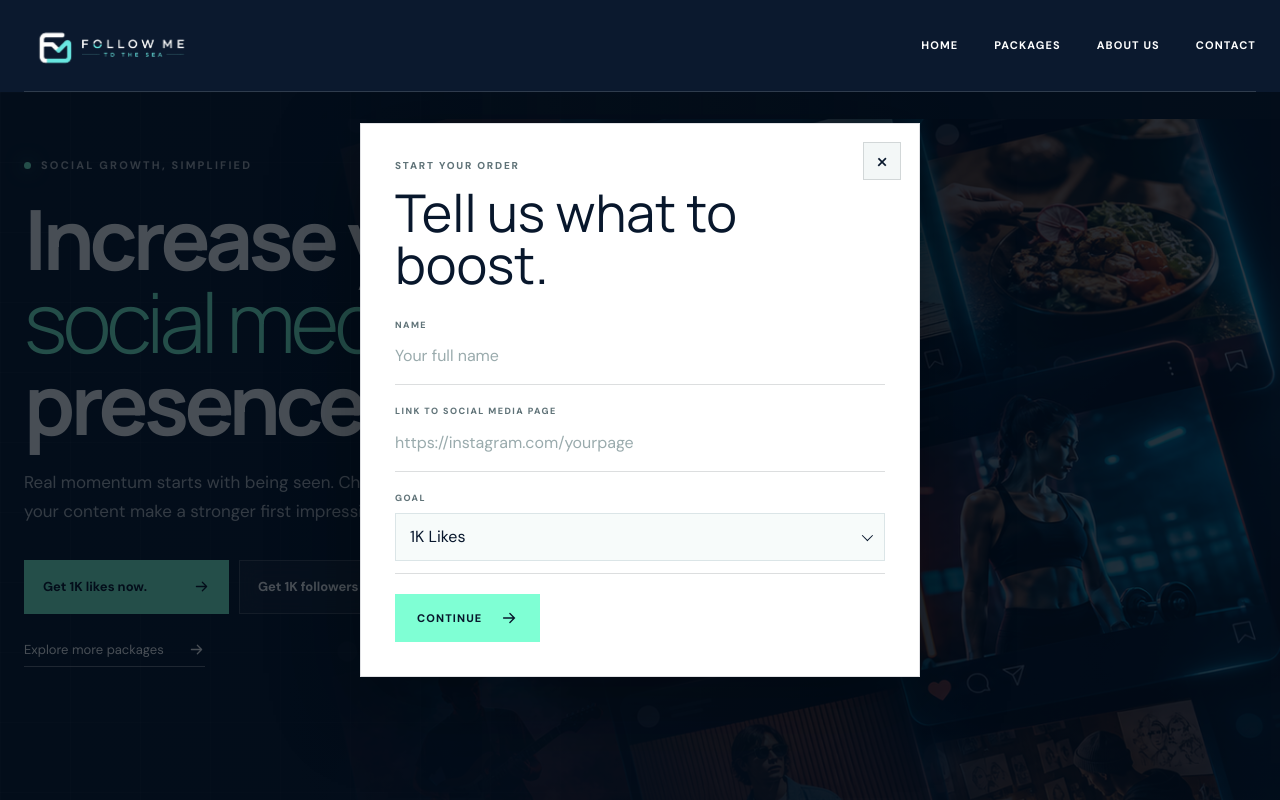
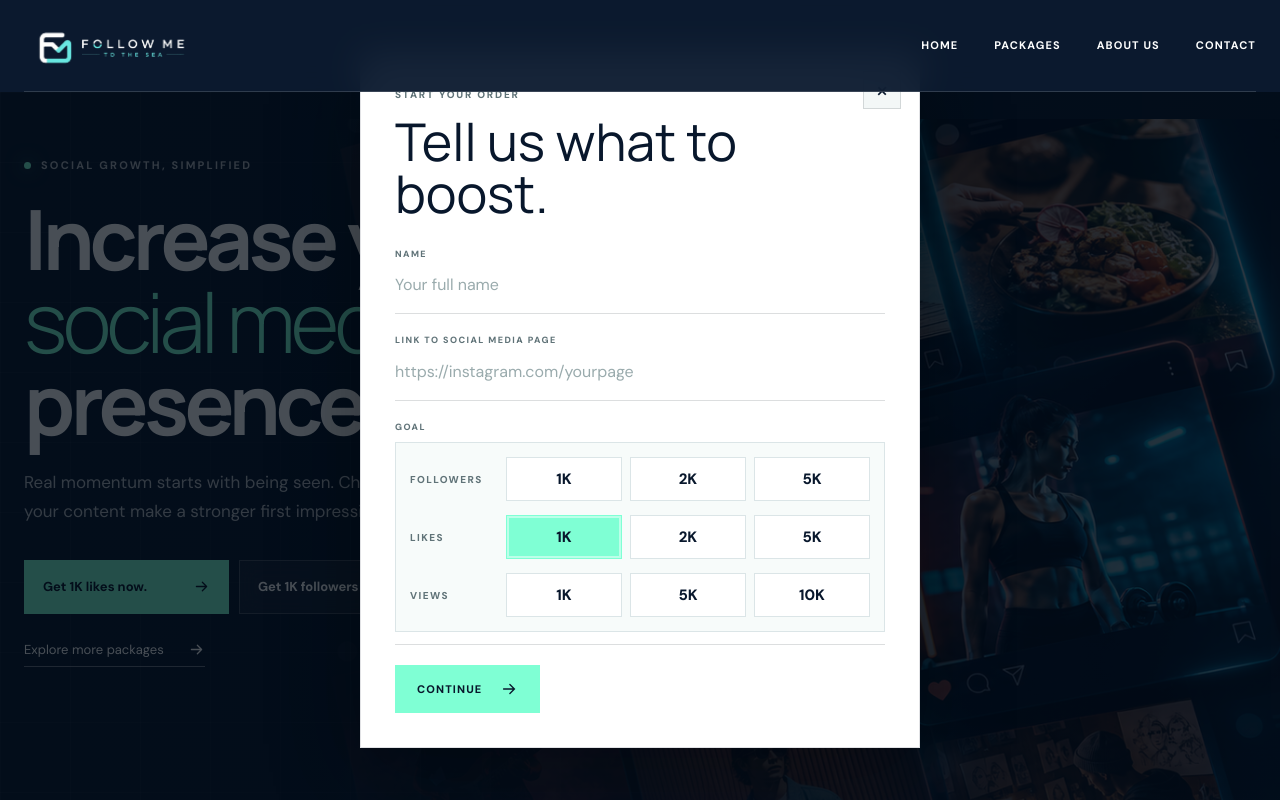
Before and after one commit to kenneth-tech/Followmetothesea, a Next.js app: page / in a window 1280 px wide. Both pictures are taken after a click on the button "Get 1K likes now.". Shown: the top 800 px of the page. Built offline with nearby package versions, Linux system fonts and the light colour scheme.

Commit message:
Make order goal picker more user friendly

```diff
--- a/src/app/globals.css
+++ b/src/app/globals.css
@@ -1071,98 +1071,51 @@ footer nav svg {
   color: #9aabad;
 }
 
-.order-goal-picker {
-  position: relative;
-}
-
-.order-goal-trigger {
-  align-items: center;
+.order-goal-selector {
   background: #f7fbfa;
   border: 1px solid #dbe5e7;
-  color: #7a8f94;
-  cursor: pointer;
-  display: flex;
-  font: inherit;
-  font-size: 16px;
-  justify-content: space-between;
-  min-height: 48px;
-  outline: 0;
-  padding: 0 14px;
-  text-align: left;
-  transition: border-color .2s ease, box-shadow .2s ease, color .2s ease;
-  width: 100%;
-}
-
-.order-goal-trigger:hover,
-.order-goal-trigger:focus-visible,
-.order-goal-trigger.is-open {
-  border-color: var(--aqua);
-  box-shadow: 0 0 0 3px rgba(109, 248, 206, .22);
-}
-
-.order-goal-trigger.has-value {
-  color: var(--navy);
-}
-
-.order-goal-chevron {
-  border-bottom: 1px solid currentColor;
-  border-right: 1px solid currentColor;
-  flex: 0 0 auto;
-  height: 8px;
-  margin-left: 14px;
-  transform: rotate(45deg) translateY(-2px);
-  transition: transform .2s ease;
-  width: 8px;
-}
-
-.order-goal-trigger.is-open .order-goal-chevron {
-  transform: rotate(225deg) translate(-2px, -2px);
-}
-
-.order-goal-menu {
+  display: grid;
+  gap: 14px;
+  padding: 14px;
+}
+
+.order-goal-group {
+  align-items: center;
+  display: grid;
+  gap: 10px;
+  grid-template-columns: 86px 1fr;
+}
+
+.order-goal-group p {
+  color: #607378;
+  font-size: 10px;
+  font-weight: 800;
+  letter-spacing: .14em;
+  margin: 0;
+  text-transform: uppercase;
+}
+
+.order-goal-options {
+  display: grid;
+  gap: 8px;
+  grid-template-columns: repeat(3, minmax(0, 1fr));
+}
+
+.order-goal-option {
+  align-items: center;
   background: white;
   border: 1px solid #dbe5e7;
-  box-shadow: 0 18px 45px rgba(4, 20, 39, .16);
-  display: grid;
-  gap: 12px;
-  left: 0;
-  max-height: 310px;
-  overflow-y: auto;
-  padding: 12px;
-  position: absolute;
-  right: 0;
-  top: calc(100% + 8px);
-  z-index: 10;
-}
-
-.order-goal-group {
-  display: grid;
-  gap: 6px;
-}
-
-.order-goal-group p {
-  color: #607378;
-  font-size: 9px;
-  font-weight: 800;
-  letter-spacing: .14em;
-  margin: 0 2px 2px;
-  text-transform: uppercase;
-}
-
-.order-goal-option {
-  align-items: center;
-  background: #f7fbfa;
-  border: 1px solid transparent;
   color: var(--navy);
   cursor: pointer;
   display: flex;
   font: inherit;
   font-size: 15px;
-  justify-content: space-between;
-  min-height: 42px;
-  padding: 0 12px;
-  text-align: left;
-  transition: background .2s ease, border-color .2s ease, transform .2s ease;
+  font-weight: 800;
+  justify-content: center;
+  min-height: 44px;
+  outline: 0;
+  padding: 0 10px;
+  transition: background .2s ease, border-color .2s ease, box-shadow .2s ease, transform .2s ease;
   width: 100%;
 }
 
@@ -1170,21 +1123,14 @@ footer nav svg {
 .order-goal-option:focus-visible {
   background: rgba(109, 248, 206, .18);
   border-color: rgba(109, 248, 206, .72);
-  outline: 0;
-  transform: translateX(3px);
+  box-shadow: 0 0 0 3px rgba(109, 248, 206, .18);
+  transform: translateY(-1px);
 }
 
 .order-goal-option.is-selected {
   background: var(--aqua);
   border-color: var(--aqua);
-}
-
-.order-goal-option span:last-child {
-  color: #315e60;
-  font-size: 9px;
-  font-weight: 800;
-  letter-spacing: .1em;
-  text-transform: uppercase;
+  box-shadow: inset 0 0 0 2px rgba(255, 255, 255, .48);
 }
 
 .order-popup-form small {
@@ -2273,6 +2219,34 @@ footer nav svg {
     width: calc(100% - 32px);
   }
 
+  .order-popup {
+    padding: 28px 18px;
+    width: min(100%, 520px);
+  }
+
+  .order-popup h2 {
+    font-size: 34px;
+    margin-right: 40px;
+  }
+
+  .order-goal-selector {
+    gap: 16px;
+    padding: 12px;
+  }
+
+  .order-goal-group {
+    gap: 8px;
+    grid-template-columns: 1fr;
+  }
+
+  .order-goal-options {
+    grid-template-columns: repeat(3, minmax(0, 1fr));
+  }
+
+  .order-goal-option {
+    min-height: 46px;
+  }
+
   .hero {
     min-height: auto;
   }
--- a/src/app/order-draft.ts
+++ b/src/app/order-draft.ts
@@ -1,20 +1,32 @@
 export const ORDER_GOAL_GROUPS = [
   {
-    label: "Follower Packages",
-    options: ["1K Followers", "2K Followers", "5K Followers"],
+    label: "Followers",
+    options: [
+      { label: "1K", value: "1K Followers" },
+      { label: "2K", value: "2K Followers" },
+      { label: "5K", value: "5K Followers" },
+    ],
   },
   {
-    label: "Like Packages",
-    options: ["1K Likes", "2K Likes", "5K Likes"],
+    label: "Likes",
+    options: [
+      { label: "1K", value: "1K Likes" },
+      { label: "2K", value: "2K Likes" },
+      { label: "5K", value: "5K Likes" },
+    ],
   },
   {
-    label: "View Packages",
-    options: ["1K Views", "5K Views", "10K Views"],
+    label: "Views",
+    options: [
+      { label: "1K", value: "1K Views" },
+      { label: "5K", value: "5K Views" },
+      { label: "10K", value: "10K Views" },
+    ],
   },
 ] as const;
 
 export const ORDER_GOAL_OPTIONS = ORDER_GOAL_GROUPS.flatMap(
-  (group) => group.options,
+  (group) => group.options.map((option) => option.value),
 );
 
 export type OrderDraft = {
--- a/src/app/order-popup.tsx
+++ b/src/app/order-popup.tsx
@@ -6,7 +6,6 @@ import {
   useEffect,
   useId,
   useState,
-  type FocusEvent,
 } from "react";
 import { ArrowIcon } from "./arrow-icon";
 import {
@@ -37,7 +36,6 @@ export function OrderPopup({
   );
   const [errors, setErrors] = useState<OrderDraftErrors>({});
   const [continued, setContinued] = useState(false);
-  const [isGoalPickerOpen, setIsGoalPickerOpen] = useState(false);
 
   useEffect(() => {
     if (!isOpen) {
@@ -58,7 +56,6 @@ export function OrderPopup({
     setDraft(createOrderDraft(initialGoal));
     setErrors({});
     setContinued(false);
-    setIsGoalPickerOpen(false);
     setIsOpen(true);
   }
 
@@ -69,17 +66,6 @@ export function OrderPopup({
 
   function selectGoal(goal: string) {
     updateField("goal", goal);
-    setIsGoalPickerOpen(false);
-  }
-
-  function handleGoalPickerBlur(event: FocusEvent<HTMLDivElement>) {
-    const nextTarget = event.relatedTarget;
-
-    if (nextTarget instanceof Node && event.currentTarget.contains(nextTarget)) {
-      return;
-    }
-
-    setIsGoalPickerOpen(false);
   }
 
   function handleSubmit(event: FormEvent<HTMLFormElement>) {
@@ -167,50 +153,28 @@ export function OrderPopup({
                   <label>
                     <span>Goal</span>
                     <div
-                      className="order-goal-picker"
-                      onBlur={handleGoalPickerBlur}
+                      aria-label="Choose a package goal"
+                      className="order-goal-selector"
+                      role="group"
                     >
+                      {ORDER_GOAL_GROUPS.map((group) => (
+                        <div className="order-goal-group" key={group.label}>
+                          <p>{group.label}</p>
+                          <div className="order-goal-options">
+                            {group.options.map((option) => (
                               <button
-                        aria-expanded={isGoalPickerOpen}
-                        aria-haspopup="listbox"
-                        className={`order-goal-trigger${draft.goal ? " has-value" : ""}${isGoalPickerOpen ? " is-open" : ""}`}
-                        onClick={() =>
-                          setIsGoalPickerOpen((current) => !current)
-                        }
+                                aria-pressed={draft.goal === option.value}
+                                className={`order-goal-option${draft.goal === option.value ? " is-selected" : ""}`}
+                                key={option.value}
+                                onClick={() => selectGoal(option.value)}
                                 type="button"
                               >
-                        <span>{draft.goal || "Select a package"}</span>
-                        <span aria-hidden="true" className="order-goal-chevron" />
-                      </button>
-
-                      {isGoalPickerOpen && (
-                        <div className="order-goal-menu" role="listbox">
-                          {ORDER_GOAL_GROUPS.map((group) => (
-                            <div
-                              className="order-goal-group"
-                              key={group.label}
-                              role="group"
-                            >
-                              <p>{group.label}</p>
-                              {group.options.map((goal) => (
-                                <button
-                                  aria-selected={draft.goal === goal}
-                                  className={`order-goal-option${draft.goal === goal ? " is-selected" : ""}`}
-                                  key={goal}
-                                  onClick={() => selectGoal(goal)}
-                                  role="option"
-                                  type="button"
-                                >
-                                  <span>{goal}</span>
-                                  {draft.goal === goal && (
-                                    <span aria-hidden="true">Selected</span>
-                                  )}
+                                {option.label}
                               </button>
                             ))}
                           </div>
+                        </div>
                       ))}
-                        </div>
-                      )}
                     </div>
                     {errors.goal && <small>{errors.goal}</small>}
                   </label>
```
Also changed, not shown: 1 other file (tests, documents, lock files or other folders). Lines whose indentation alone changed are shown as unchanged.
